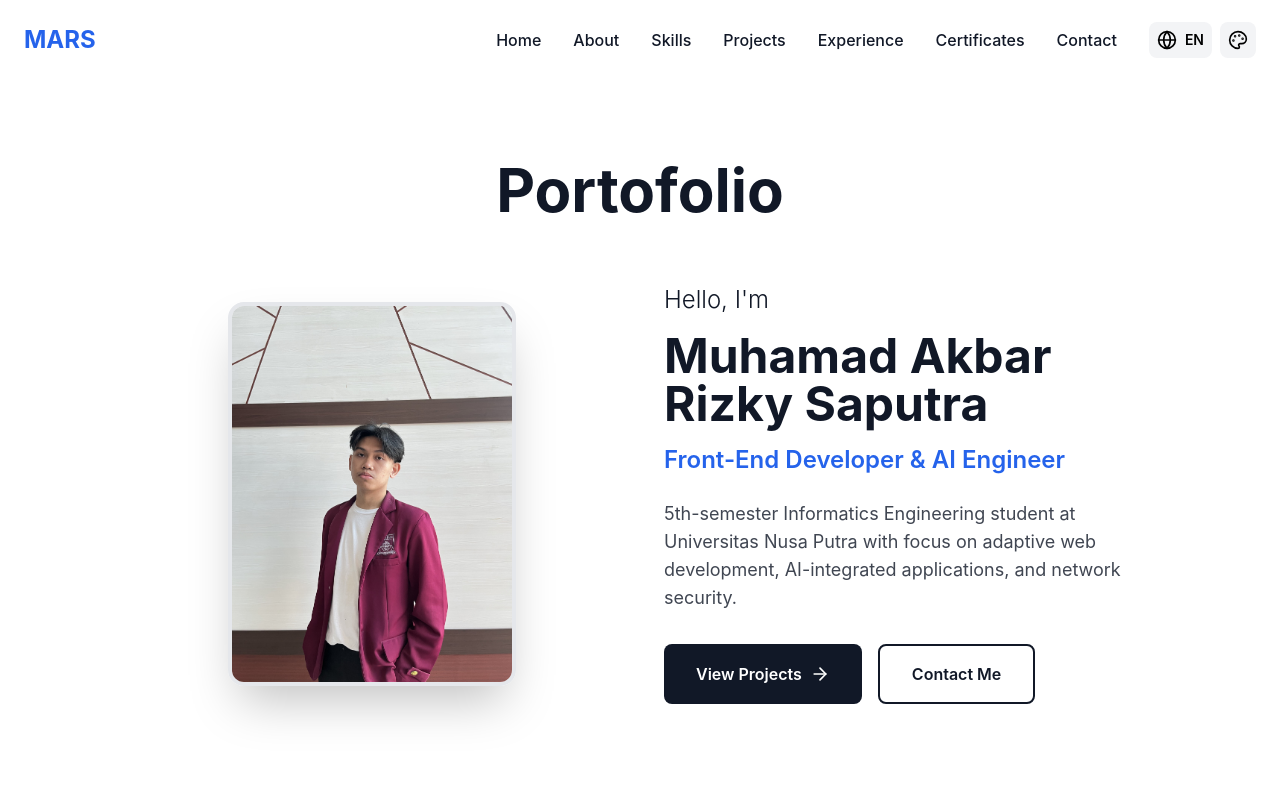
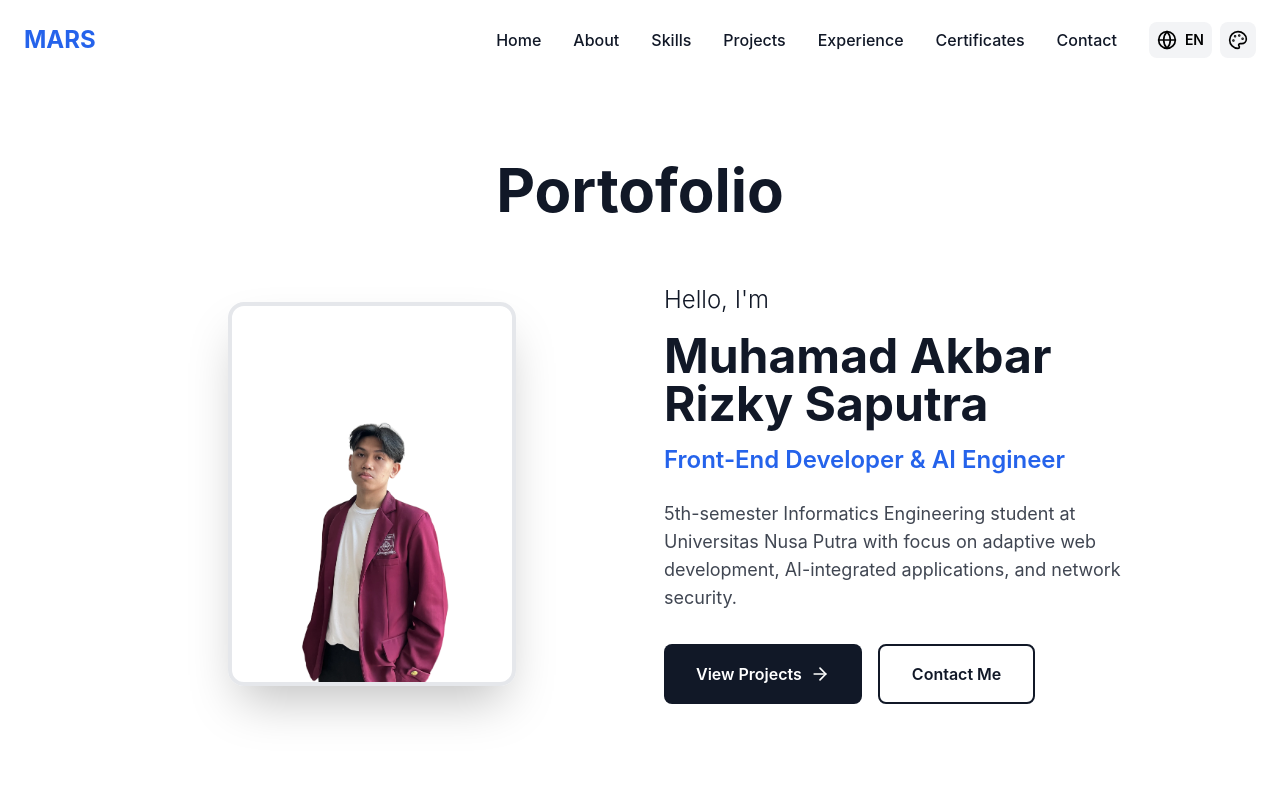
Before and after one commit to Arzstyle/web-portofolio-akbar, a React (Vite) app: page / in a window 1280 px wide. Shown: the top 800 px of the page. Built offline with nearby package versions, Linux system fonts and the light colour scheme.

Commit message:
Updated Hero.tsx

```diff
--- a/src/components/Hero.tsx
+++ b/src/components/Hero.tsx
@@ -52,7 +52,7 @@ export default function Hero() {
                 'border-pink-200'
               }`}>
                 <img
-                  src="/src/assets/Foto Unformal - M Akbar Rizky S.jpg"
+                  src="/src/assets/Foto Unformal - M Akbar Rizky S.png"
                   alt="Muhamad Akbar Rizky Saputra"
                   className="w-full h-full object-cover"
                 />
```
